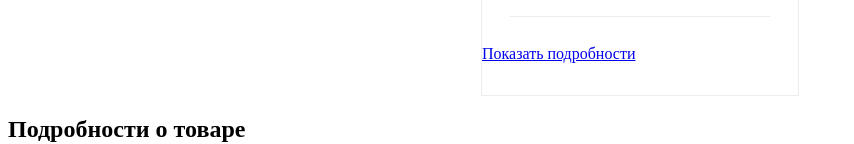
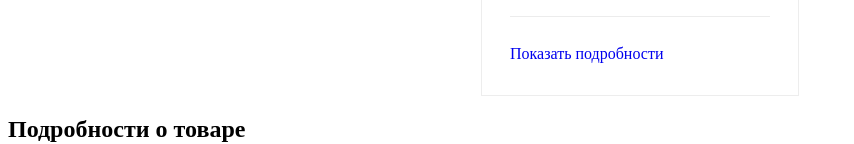
Before and after one commit to apachqq/popup-js, a plain HTML site: page index.html in a window 1280 px wide. Shown: the part 642-786 px from the top of the page, without its empty margins (0-854 px from the left). Drawn offline with Linux system fonts and the light colour scheme.

Commit message:
'button'

```diff
--- a/style.css
+++ b/style.css
@@ -54,3 +54,10 @@ p {
     padding-top: 20px;
     padding-bottom: 20px;
 }
+
+.card__button {
+    margin: 0 auto;
+    text-decoration: none;
+    display: block;
+    width: 260px;
+}
```
